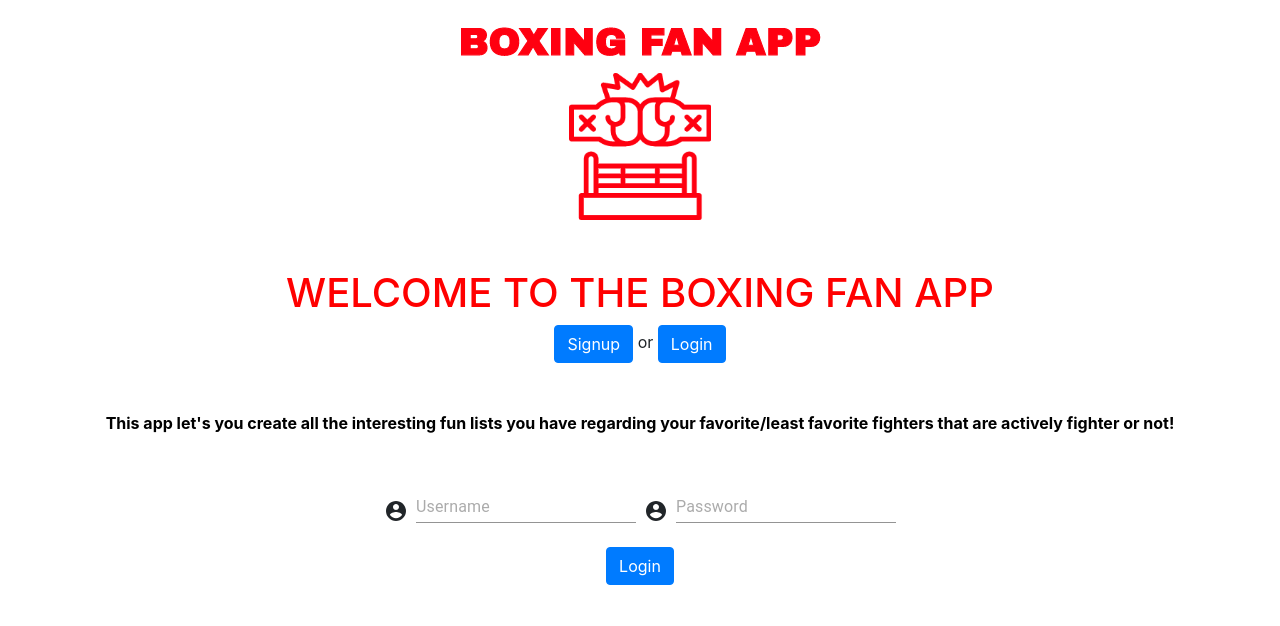
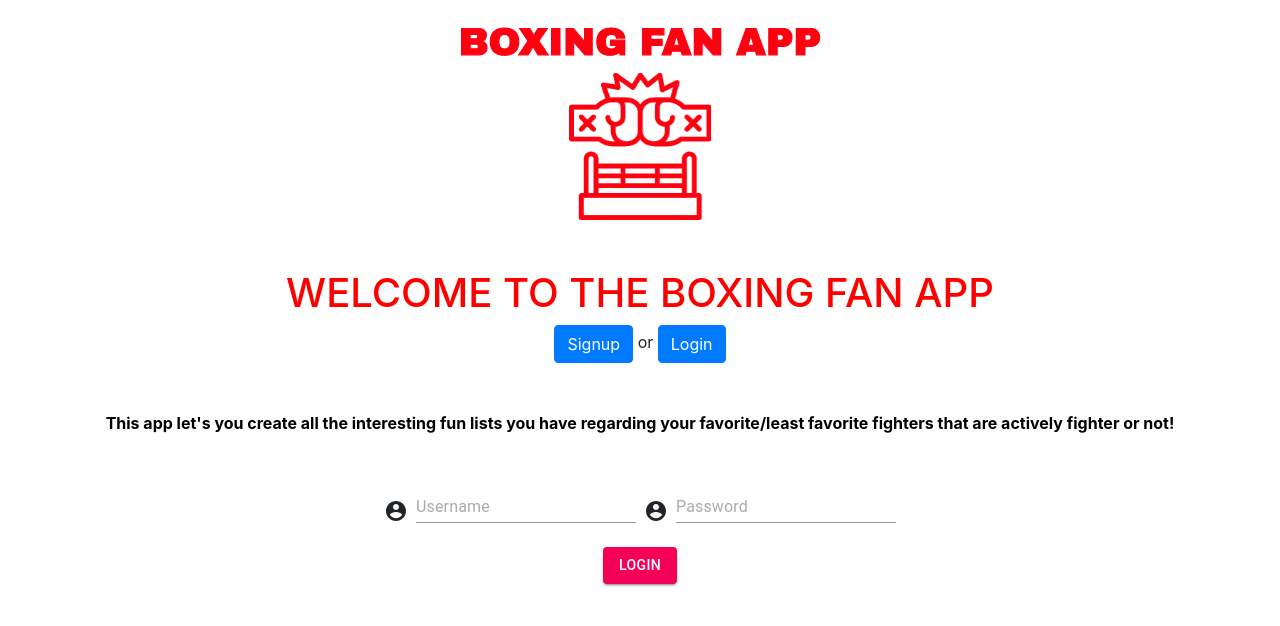
Before and after one commit to cperez1012/react-redux-project-frontend, a React (Create React App) app: page /login in a window 1280 px wide. Shown: the top 626 px of the page. Built offline with nearby package versions, Linux system fonts and the light colour scheme; no server answers.

Commit message:
added styling for button from material ui, changed color to red

```diff
--- a/src/components/Login.js
+++ b/src/components/Login.js
@@ -6,7 +6,8 @@ import TextField from '@material-ui/core/TextField';
 import Grid from '@material-ui/core/Grid';
 import AccountCircle from '@material-ui/icons/AccountCircle';
 import Form from "react-bootstrap/Form";
-import Button from 'react-bootstrap/esm/Button';
+// import Button from 'react-bootstrap/esm/Button';
+import Button from '@material-ui/core/Button';
 
 const Login = ({ loginForm, updateLoginForm, login, history }) => {
 
@@ -49,7 +50,7 @@ const Login = ({ loginForm, updateLoginForm, login, history }) => {
                 <br></br>
                 </Grid>
                 <br></br>
-                <Button type="submit" value="Login">
+                <Button variant="contained" color="secondary" type="submit" value="Login">
                     Login
                 </Button>
 
```
